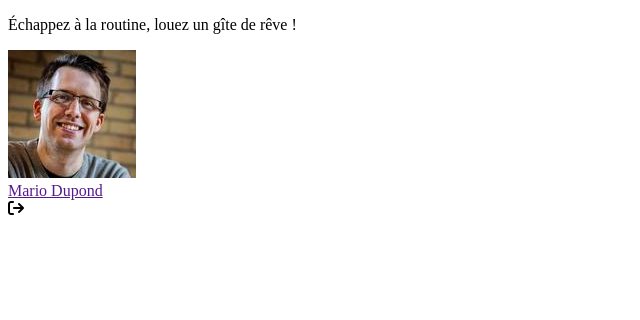
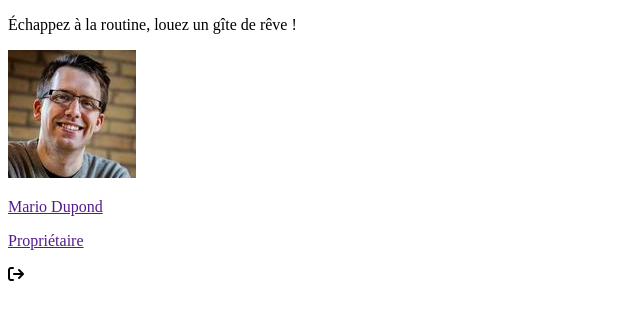
Before and after one commit to Tyujhty/progica, a Symfony app: template templates/base.html.twig in a window 1280 px wide. Shown: the part 243-563 px from the top of the page, without its empty margins (0-640 px from the left). Run offline with Twig, Linux system fonts and the light colour scheme; the template is opened without the code that fills it, so the values that code supplies are empty; some libraries are stand-ins or nearby versions.

Commit message:
style: Mise en page navbar, affichage du container profil

```diff
--- a/package.json
+++ b/package.json
@@ -15,10 +15,12 @@
     "license": "UNLICENSED",
     "private": true,
     "scripts": {
+        "symfony serve": "symfony serve",
+        "watch": "encore dev --watch",
         "dev-server": "encore dev-server",
         "dev": "encore dev",
-        "watch": "encore dev --watch",
         "build": "encore production --progress"
+
     },
     "dependencies": {
         "autoprefixer": "^10.4.14",
--- a/templates/_partials/_navbar.html.twig
+++ b/templates/_partials/_navbar.html.twig
@@ -1,19 +1,22 @@
 <div class="h-20 flex justify-around navbar">
-    <div class="w-3/12 h-20 flex items-center  justify-center navbar-logo">
+    <div class="w-2/12 h-20 flex items-center  justify-center navbar-logo">
         <img src=" {{asset('/images/logo/logo-progica.png')}} " alt="Logo Progica">
     </div>
-    <div class="w-5/12 flex items-center navbar-slogan">
+    <div class="w-7/12 flex items-center navbar-slogan">
         <p>Échappez à la routine, louez un <span class='font-bold'>gîte</span> de rêve !</p>
     </div>
-    <div class="w-4/12 flex justify-around  items-center navbar-profile">
-        <div class="w-9/12 flex items-center navbar-profile-ctn">
-            <div class="navbar-profile-ctn-img">
-                <img src=" {{asset('/images/users/1.jpg')}} " alt="">
+    <div class="w-3/12 flex justify-around items-center navbar-profile">
+        <div class="w-auto h-14 px-2 py-0 rounded-full border-4 flex items-center navbar-profile-ctn">
+            <div class=" relative navbar-profile-ctn-img">
+                <img src=" {{asset('/images/users/1.jpg')}} " alt="Avatar utilisateur" class="h-16 border-4 rounded-full">
             </div>
-            <a href="" class="btn">Mario Dupond</a>
+            <div class="relative pr-3 navbar-profile-ctn-id">
+                <a href="" class="btn">
+                    <p id="name-id" class="font-bold">Mario Dupond</p>
+                    <p id="type-id" class='text-sm font-semibold'>Propriétaire</p>
+                </a>
+            </div>
         </div>
-        <div class="w-3/12 flex items-center justify-center navbar-profile-icon">
-            <i class="fa-solid fa-arrow-right-from-bracket"></i>
-        </div>
+        <i class=" text-2xl fa-solid fa-arrow-right-from-bracket"></i>
     </div>
 </div>
```
Also changed, not shown: assets/styles/scss/base/_typography.scss (+13 -2 lines), assets/styles/scss/layout/_navbar.scss (+28 -0 lines), assets/styles/scss/utilities/_variables.scss (+7 -0 lines).
